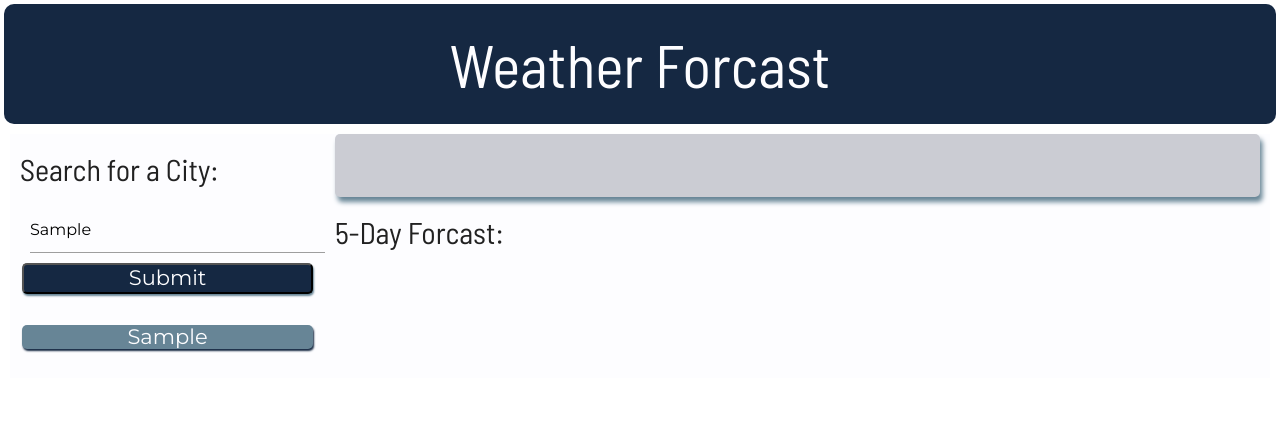
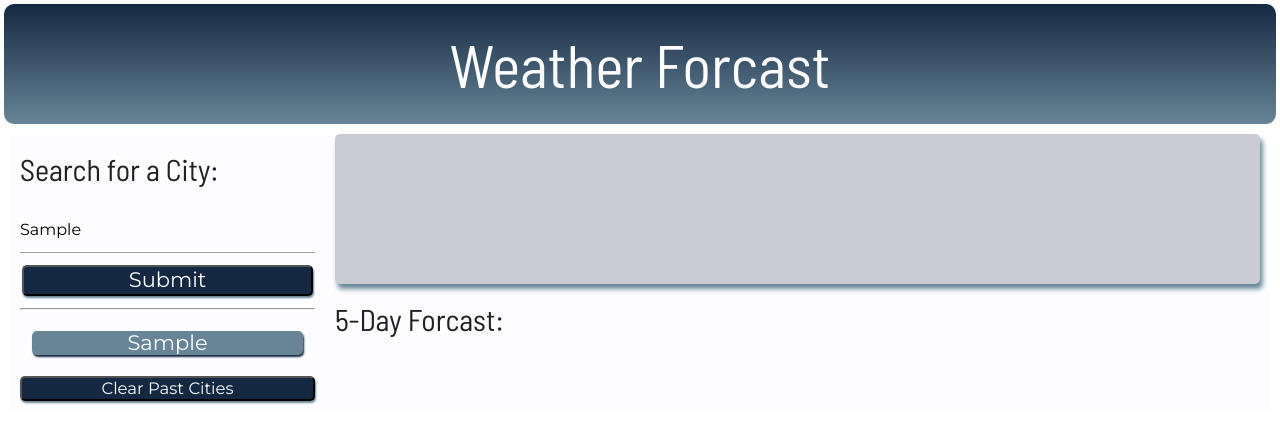
Before and after one commit to boushka9/plastic-wild-flowers, a plain HTML site: page index.html in a window 1280 px wide. Both pictures are taken after typing "Sample" into the empty fields and a click on the input 167 px from the left and 278 px from the top of the page. Drawn offline with nearby package versions, Linux system fonts and the light colour scheme; no server answers.

Commit message:
Added button to clear local storage and remove past cities from screen

```diff
--- a/assets/script.js
+++ b/assets/script.js
@@ -24,7 +24,7 @@ $(document).ready(function () {
 
     //Listen for submit on click button then run finction to get city name and plug it into api call
     //On click, the city name is also saved to the cityHistory local storage
-    $("#get-results").on("click", (event) => {
+    $("#get-results").on("click", function submitCity(event) {
         event.preventDefault();
         getCityName();
         findCity();
@@ -61,6 +61,12 @@ $(document).ready(function () {
         //then run the function to render the city with the clicked cityName
         return findCity(cityName);
     })
+
+     // clear local storage
+     $("#clear").on("click", () => {
+        localStorage.removeItem("city");
+        $("#stored-cities").empty();
+     })
 
     // city name = input box, must have a name written in it
     function getCityName() {
@@ -109,4 +115,6 @@ $(document).ready(function () {
         })
     }
         findCity();
+
+
 })
--- a/assets/style.css
+++ b/assets/style.css
@@ -22,17 +22,17 @@ h2 {
     margin-top: 19px;
 }
 
-h4, .city-li, [type="submit"] {
+h4, .city-li, [type="submit"]  {
     font-size: 1.4rem;
 }
 
-p {
+p, #clear {
     font-size: 1.1rem;
 }
 
 header {
     display: flex;
-    background-color: var(--deep);
+    background-image: linear-gradient(var(--deep), var(--stormy));
     margin: 4px;
     border-radius: 10px;
     height: 8rem;
@@ -50,18 +50,21 @@ header > h1 {
     grid-template-columns: 1fr 3fr;
 }
 
-aside, main {
+aside, main, #stored-cities {
     margin: 0 10px;
 }
 
-.city-search, .input, #stored-cities, .display-current-city {
+.city-search, .input, #stored-cities, .past-cities {
     display: flex;
     flex-direction: column;
 }
 
+#city-name {
+    margin: 0 10px 10px 0;
+}
 
 
-[type="submit"] {
+[type="submit"], #clear {
     margin: 2px;
     background-color: var(--deep);
     color: var(--light);
@@ -70,15 +73,14 @@ aside, main {
     transition: transform .2s;
 }
 
-[type="submit"]:hover {
+[type="submit"]:hover, #clear:hover {
     box-shadow: 1.5px 3.2px 3.2px  var(--stormy);
 }
-
 
 .city-li {
     background-color: var(--stormy);
     color: var(--light);
-    margin: 14px 2px;
+    margin: 11px 2px;
     text-align: center;
     border-radius: 5px;
     box-shadow: 1.0px 2.0px 2.0px var(--deep);
@@ -89,10 +91,16 @@ aside, main {
     box-shadow: 1.5px 3.2px 3.2px  var(--deep);
 }
 
-hr {
-    display: none;
+hr, #clear {
     margin: 10px 0;
 }
+
+.text {
+    display: flex;
+    flex-direction: column;
+    align-items: center;
+}
+
 
 .display-current-city {
     border-radius: 5px;
@@ -100,10 +108,6 @@ hr {
     transition: transform .2s;
     background-color: var(--pale);
     color: var(--deep);
-}
-
-.text {
-    margin-left: 20px;
 }
 
 .current-title {
@@ -115,7 +119,7 @@ hr {
     margin-left: 10px;
 }
 
-#city-name, .city-info {
+.city-info {
     margin-left: 10px;
 }
 
--- a/index.html
+++ b/index.html
@@ -29,6 +29,7 @@
           <hr>
           <section class="past-cities">
               <ul id="stored-cities"></ul>
+              <button id="clear">Clear Past Cities</button>
           </section>
         </aside>
         <main>
@@ -38,10 +39,10 @@
                         <h2 id="current-name"></h2>
                         <h2 id="current-date"></h2>
                     </div>
-                        <div id="icon"></div>
-                        <h4 id="current-temp"></h4>
-                        <h4 id="humidity"></h4>
-                        <h4 id="wind"></h4>
+                    <div id="icon"></div>
+                    <h4 id="current-temp"></h4>
+                    <h4 id="humidity"></h4>
+                    <h4 id="wind"></h4>
                 </div>
             </section>
             <section class="forcast">
```
